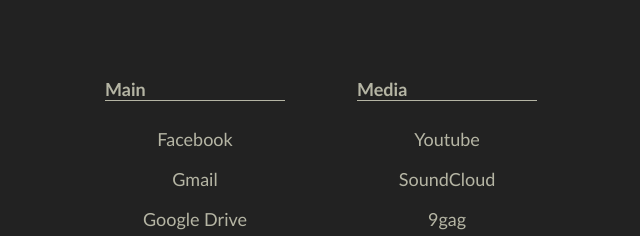
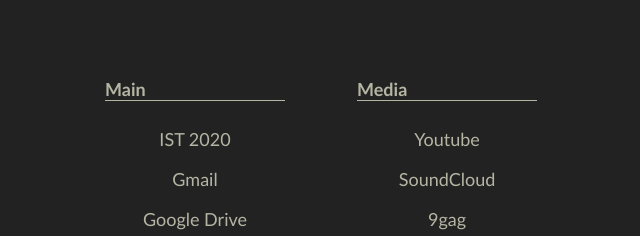
Before and after one commit to musicmatt/musicmatt.github.io, a plain HTML site: page index.html in a window 1280 px wide. Shown: the top 236 px of the page, 319-959 px from the left. Drawn offline with Linux system fonts and the light colour scheme.

Commit message:
Changed Facebook to IST 2020

```diff
--- a/index.html
+++ b/index.html
@@ -15,7 +15,7 @@
 				<div class="favorites-list">
 					<ul>
 						<li><p>Main</p></li>
-						<li><a href="https://www.facebook.com/">Facebook</a></li>
+						<li><a href="https://ferhr-my.sharepoint.com/:x:/g/personal/ms006907058_fer_hr/Ed2cVF4MRrtHr8r5nBoG39ABdpZ0o_bXghGlykMq4BP3yA?e=CTSoK3">IST 2020</a></li>
 						<li><a href="https://mail.google.com/mail/u/">Gmail</a></li>
 						<li><a href="https://drive.google.com/drive/u/">Google Drive</a></li>
 						<li><a href="https://ferhr-my.sharepoint.com/">Onedrive [FER]</a></li>
```
